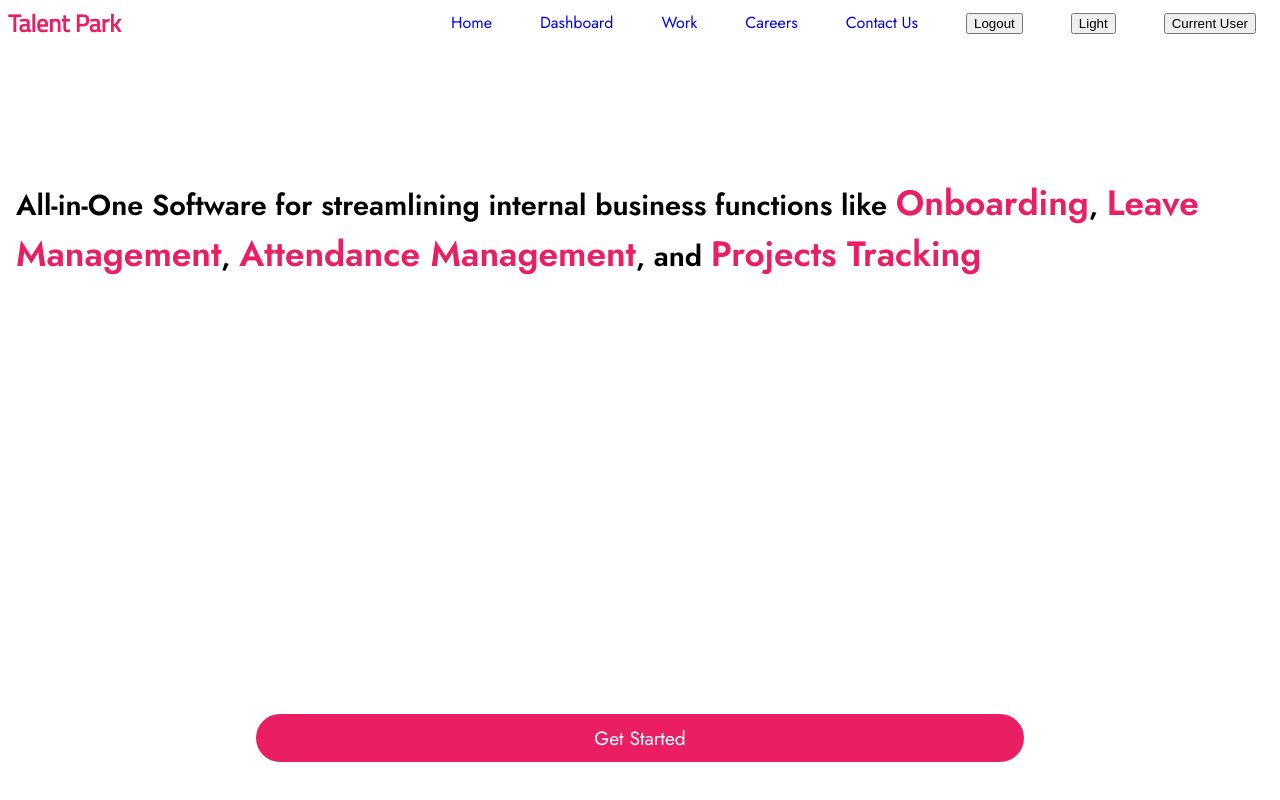
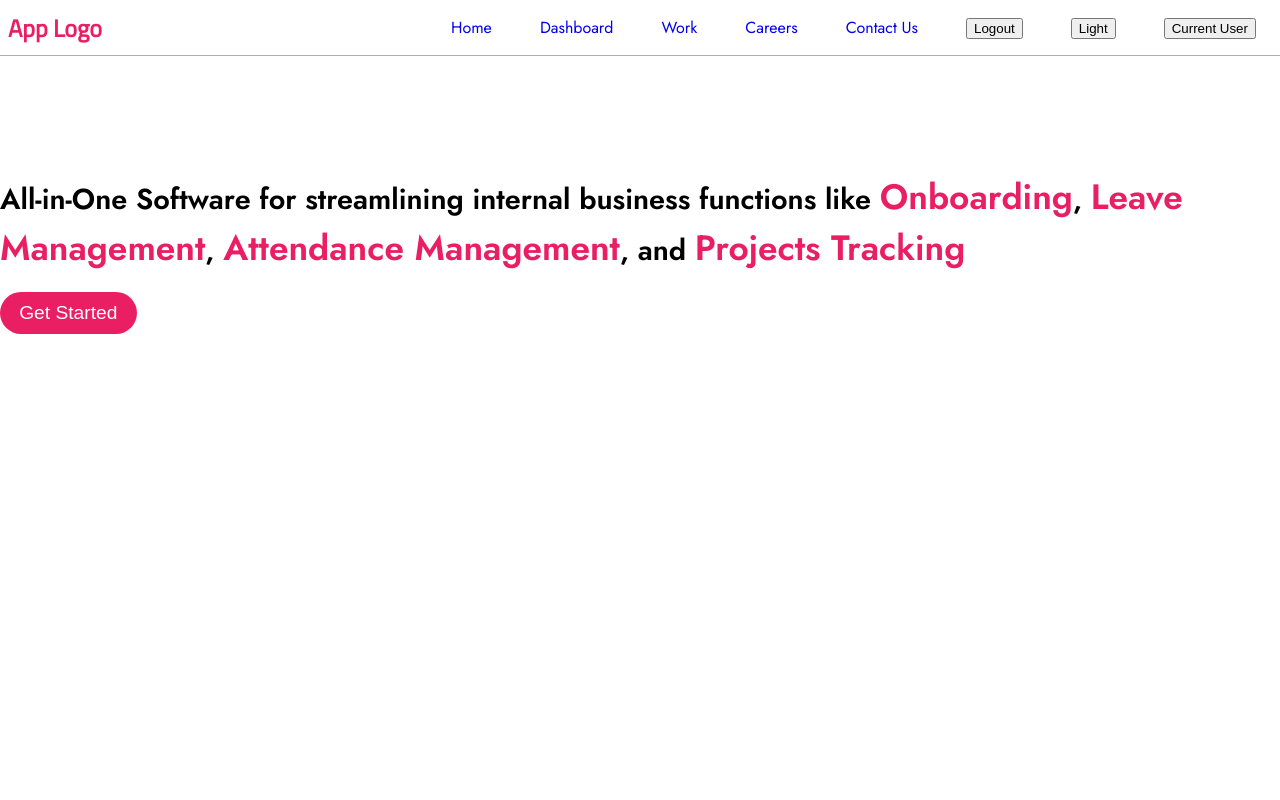
Before and after one commit to KumarAmitt/hrms-frontend, a Vue app: page / in a window 1280 px wide. Built offline with nearby package versions, Linux system fonts and the light colour scheme.

Commit message:
Re-arrange components

```diff
--- a/package.json
+++ b/package.json
@@ -11,6 +11,9 @@
     "format": "prettier --write src/"
   },
   "dependencies": {
+    "@fortawesome/fontawesome-svg-core": "^6.5.1",
+    "@fortawesome/free-regular-svg-icons": "^6.5.1",
+    "@fortawesome/vue-fontawesome": "^3.0.5",
     "@vueuse/core": "^10.7.1",
     "axios": "^1.6.4",
     "pinia": "^2.1.7",
--- a/src/App.vue
+++ b/src/App.vue
@@ -1,18 +1,11 @@
 <script setup>
 import {RouterView} from 'vue-router'
-import AppNavbar from "@/components/AppNavbar.vue";
 </script>
 
-
 <template>
-  <AppNavbar/>
-  <div class="main">
-    <RouterView/>
-  </div>
+  <RouterView/>
 </template>
 
 <style scoped>
-.main {
-  padding: 1em;
-}
+
 </style>
--- a/src/components/AppLogo.vue
+++ b/src/components/AppLogo.vue
@@ -14,7 +14,7 @@ const logoLink = computed(() => {
 </script>
 
 <template>
-  <RouterLink :to="{name: logoLink}" :class="['logo', size, variant]">Talent Park</RouterLink>
+  <RouterLink :to="{name: logoLink}" :class="['logo', size, variant]">App Logo</RouterLink>
 </template>
 
 <style scoped>
--- a/src/components/AppNavbar.vue
+++ b/src/components/AppNavbar.vue
@@ -67,11 +67,11 @@ const handleLogout = () => {
 <style scoped>
 .nav-wrapper {
   position: sticky;
-  position: -webkit-sticky; /* Safari */
   top: 0;
-  padding: 0.2em 0.5em;
+  padding: 0.5em;
   background-color: var(--color-background);
   z-index: 100;
+  border-bottom: 1px solid var(--color-divider-dark-2);
 }
 
 /* NAVIGATION */
@@ -124,7 +124,7 @@ const handleLogout = () => {
 .menu-toggle .bar {
   width: 25px;
   height: 3px;
-  background-color: #3f3f3f;
+  background-color: var(--color-accent);
   margin: 5px auto;
   -webkit-transition: all 0.3s ease-in-out;
   -o-transition: all 0.3s ease-in-out;
@@ -154,7 +154,7 @@ const handleLogout = () => {
 
 /* Mobile Devices - Phones/Tablets */
 
-@media only screen and (max-width: 720px) {
+@media only screen and (max-width: 992px) {
   /* MOBILE NAVIGATION */
   .navbar ul {
     flex-direction: column;
--- /dev/null
+++ b/src/components/DashboardNav.vue
@@ -0,0 +1,51 @@
+<script setup>
+
+</script>
+
+<template>
+  <RouterLink :to="{name: 'home'}">
+    <font-awesome-icon :icon="['far', 'user']"/>
+    <span>First</span>
+  </RouterLink>
+  <RouterLink :to="{name: 'home'}">
+    <font-awesome-icon :icon="['far', 'user']"/>
+    <span>First</span>
+  </RouterLink>
+  <RouterLink :to="{name: 'home'}">
+    <font-awesome-icon :icon="['far', 'user']"/>
+    <span>First</span>
+  </RouterLink>
+  <RouterLink :to="{name: 'home'}">
+    <font-awesome-icon :icon="['far', 'user']"/>
+    <span>First</span>
+  </RouterLink>
+  <RouterLink :to="{name: 'home'}">
+    <font-awesome-icon :icon="['far', 'user']"/>
+    <span>More</span>
+  </RouterLink>
+</template>
+
+<style scoped>
+a {
+  //border: 1px solid red;
+  display: flex;
+  flex-direction: column;
+  align-items: center;
+  text-decoration: none;
+  padding: 0.5em 0 0.4em;
+  color: var(--color-accent);
+  width: calc(100vw / 5);
+}
+
+a span {
+  margin-top: 0.3em;
+}
+
+@media screen and (min-width: 992px) {
+  a {
+    width: auto;
+    margin: 0.5em 0;
+  }
+}
+
+</style>
--- /dev/null
+++ b/src/lib/fontawesome/index.js
@@ -0,0 +1,5 @@
+import { library } from '@fortawesome/fontawesome-svg-core'
+
+import { faUser } from '@fortawesome/free-regular-svg-icons'
+
+library.add(faUser)
--- a/src/main.js
+++ b/src/main.js
@@ -1,13 +1,14 @@
 import { createApp } from 'vue'
 import { createPinia } from 'pinia'
+import { FontAwesomeIcon } from '@fortawesome/vue-fontawesome'
 
 import App from './App.vue'
 import router from './router'
 import './assets/main.css'
+import './lib/fontawesome/index.js'
 
 const app = createApp(App)
-
 app.use(createPinia())
 app.use(router)
-
+app.component('font-awesome-icon', FontAwesomeIcon)
 app.mount('#app')
--- a/src/stores/auth.js
+++ b/src/stores/auth.js
@@ -26,6 +26,7 @@ export const useAuthStore = defineStore('auth', () => {
       console.log(token.value)
       console.log(user.value);
       console.log(response);
+      await router.push({name: 'login'});
     } catch(error) {
       console.log('ERROR--', error)
       if (error.response) {
--- a/src/views/DashboardView.vue
+++ b/src/views/DashboardView.vue
@@ -1,3 +1,55 @@
+<script setup>
+import DashboardNav from "@/components/DashboardNav.vue";
+import AppNavbar from "@/components/AppNavbar.vue";
+</script>
+
 <template>
-  <h1>Dashboard</h1>
+  <main class="dashboard">
+    <div class="dashboard-container">
+      <AppNavbar />
+      <h1>Dashboard</h1>
+      <p v-for="i in 20" :key="i">Lorem ipsum dolor sit amet, consectetur adipisicing elit. Dolor esse id ipsum natus nisi sapiente suscipit
+        veritatis. Illo.</p>
+    </div>
+    <div class="dashboard-nav">
+      <DashboardNav/>
+    </div>
+  </main>
 </template>
+
+<style scoped>
+
+.dashboard-container {
+  border: 1px solid green;
+}
+
+.dashboard-nav {
+  //border: 2px solid blue;
+  position: fixed;
+  bottom: 0;
+  left: 0;
+  right: 0;
+  display: flex;
+  justify-content: space-between;
+  background: #fff;
+  border-top: 1px solid var(--color-divider-dark-2);
+}
+
+@media screen and (min-width: 992px) {
+  .dashboard {
+    background-color: yellow;
+  }
+  .dashboard-container {
+    margin-left: 92px;
+  }
+  .dashboard-nav {
+    flex-direction: column;
+    width: 92px;
+    top: 0;
+    justify-content: flex-start;
+    border-top: none;
+    border-right: 1px solid var(--color-divider-dark-2);
+  }
+}
+
+</style>
--- a/src/views/HomeView.vue
+++ b/src/views/HomeView.vue
@@ -1,8 +1,16 @@
 <script setup>
-import {RouterLink} from 'vue-router'
+import {ref} from 'vue';
+import {useRouter} from 'vue-router'
+import AppNavbar from "@/components/AppNavbar.vue";
+
+const router = useRouter();
+const goToLoginPage = () => {
+  router.push({name: 'login'})
+}
 </script>
 
 <template>
+  <AppNavbar />
   <h1 class="app-intro">
     All-in-One Software for streamlining internal business functions like
     <span>Onboarding</span>,
@@ -10,7 +18,8 @@ import {RouterLink} from 'vue-router'
     <span>Attendance Management</span>, and
     <span>Projects Tracking</span>
   </h1>
-  <RouterLink :to="{name: 'login'}" class="start-btn">Get Started</RouterLink>
+  <button @click="goToLoginPage" class="start-btn">Get Started</button>
+  <router-view else />
 </template>
 
 <style scoped>
@@ -25,18 +34,13 @@ import {RouterLink} from 'vue-router'
 }
 
 .start-btn {
-  position: fixed;
-  bottom: 2em;
-  left: 20%;
-  right: 20%;
-  text-align: center;
-  text-decoration: none;
   font-size: 1.2rem;
   background-color: var(--color-accent);
   color: var(--color-text-dark-1);
   padding: 0.5em 1em;
   border-radius: 28px;
-  transition: transform 0.7s ease-in-out;;
+  border: none;
+  transition: transform 0.7s ease-in-out;
 }
 
 </style>
```
Also changed, not shown: src/router/index.js (+9 -6 lines), src/assets/images/background.jpg (added), 1 other file (tests, documents, lock files or other folders).
